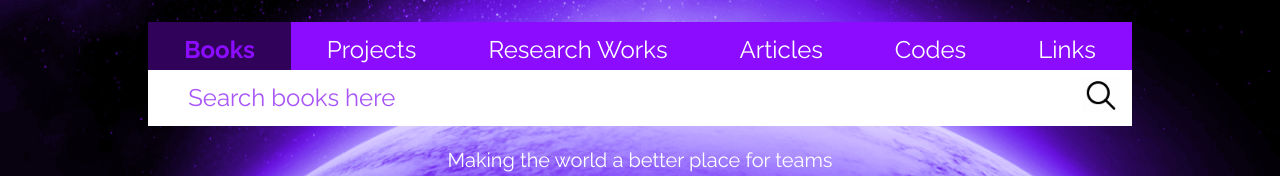
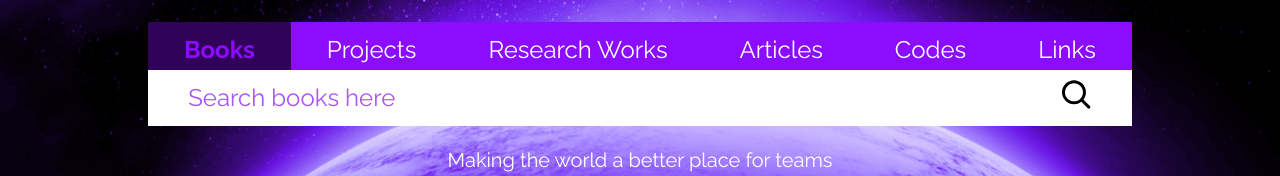
Before and after one commit to PatMiracle/streemHub, a Next.js app in the folder client/: page / in a window 1280 px wide. Shown: the part 320-496 px from the top of the page. Built offline with nearby package versions, Linux system fonts and the light colour scheme.

Commit message:
added changes

```diff
--- a/client/app/dashboard/messages/deleted/page.js
+++ b/client/app/dashboard/messages/deleted/page.js
@@ -1,9 +1,31 @@
+import { messages } from '/utils/data'
+
 export const metadata = {
   title: 'Deleted',
 }
 
 const DeletedMessages = () => {
-  return <div>DeletedMessages</div>
+  return (
+    <div className="grid gap-3">
+      {messages.map(({ name, text, time }, i) => {
+        return (
+          <div
+            className="py-3 pl-6 pr-9 rounded-[20px] flex items-center gap-6 bg-[#1c0233]"
+            key={i}
+          >
+            <div className="w-9 h-9 rounded-full bg-inputBg shrink-0"></div>
+            <div>
+              <h4 className="font-medium text-sm">{name}</h4>
+              <p className="opacity-50 text-xs">{text}</p>
+            </div>
+            <span className="font-light text-xs opacity-50 ml-auto">
+              {time}
+            </span>
+          </div>
+        )
+      })}
+    </div>
+  )
 }
 
 export default DeletedMessages
--- a/client/app/dashboard/messages/page.js
+++ b/client/app/dashboard/messages/page.js
@@ -1,8 +1,4 @@
 import { messages } from '/utils/data'
-
-export const metadata = {
-  title: 'All',
-}
 
 const AllMessages = () => {
   return (
--- a/client/app/dashboard/messages/starred/page.js
+++ b/client/app/dashboard/messages/starred/page.js
@@ -1,9 +1,31 @@
+import { messages } from '/utils/data'
+
 export const metadata = {
   title: 'Starred',
 }
 
 const StarredMessages = () => {
-  return <div>StarredMessages</div>
+  return (
+    <div className="grid gap-3">
+      {messages.map(({ name, text, time }, i) => {
+        return (
+          <div
+            className="py-3 pl-6 pr-9 rounded-[20px] flex items-center gap-6 bg-[#1c0233]"
+            key={i}
+          >
+            <div className="w-9 h-9 rounded-full bg-inputBg shrink-0"></div>
+            <div>
+              <h4 className="font-medium text-sm">{name}</h4>
+              <p className="opacity-50 text-xs">{text}</p>
+            </div>
+            <span className="font-light text-xs opacity-50 ml-auto">
+              {time}
+            </span>
+          </div>
+        )
+      })}
+    </div>
+  )
 }
 
 export default StarredMessages
--- a/client/app/header.js
+++ b/client/app/header.js
@@ -1,11 +1,10 @@
 'use client'
 
 import NavBar from '/components/nav'
-import React, { useState } from 'react'
+import { useState } from 'react'
 import Link from 'next/link'
-import searchIcon from '/public/vectors/search.svg'
+import { CgSearch } from 'react-icons/cg'
 import Image from 'next/image'
-import clsx from 'clsx'
 
 const Header = () => {
   const searchBtns = [
@@ -20,14 +19,7 @@ const Header = () => {
   const [search, setSearch] = useState('')
 
   return (
-    <header className="relative pb-20">
-      <Image
-        src="/images/home/bg-moon-overlay.png"
-        fill={true}
-        className="absolute left-0 top-0 h-full -z-10 mix-blend-color"
-        priority
-        alt=""
-      />
+    <header className="relative pb-20 before:absolute before:w-full before:h-full before:left-0 before:top-0 before:bg-[url(/images/home/bg-moon-overlay.png)] before:-z-10 before:mix-blend-color">
       <Image
         src="/images/home/bg-moon.png"
         fill={true}
@@ -56,12 +48,12 @@ const Header = () => {
           <form className="relative" onSubmit={(e) => e.preventDefault()}>
             <input
               type="text"
-              className="p-3 px-10 placeholder:text-purple-500 w-full text-2xl"
+              className="p-3 pl-10 pr-20 placeholder:text-purple-500 w-full text-2xl"
               placeholder={`Search ${searchBtns[activeBtn]} here`}
               onChange={(e) => setSearch(e.target.value)}
             />
-            <button className="absolute right-3 top-2">
-              <Image src={searchIcon} alt="" />
+            <button className="absolute right-10 top-2 text-black grid place-content-center">
+              <CgSearch size={36} />
             </button>
           </form>
         </div>
```
Also changed, not shown: client/public/vectors/search.svg (deleted).
